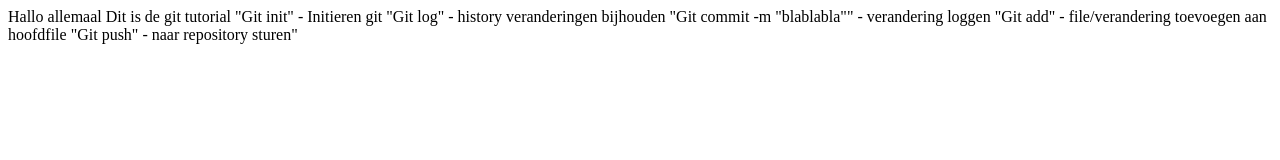
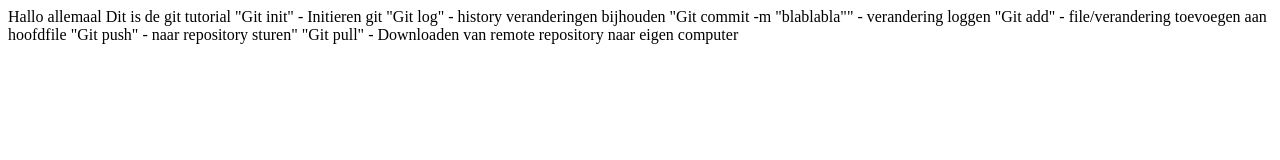
Before and after one commit to 10439137/git-tutorial, a plain HTML site: page index.html in a window 1280 px wide. Drawn offline with Linux system fonts and the light colour scheme.

Commit message:
Pull toegevoegd

```diff
--- a/index.html
+++ b/index.html
@@ -13,5 +13,6 @@
         "Git commit -m "blablabla"" - verandering loggen
         "Git add" - file/verandering toevoegen aan hoofdfile
         "Git push" - naar repository sturen"
+        "Git pull" - Downloaden van remote repository naar eigen computer
         </body>
 </html>
```
